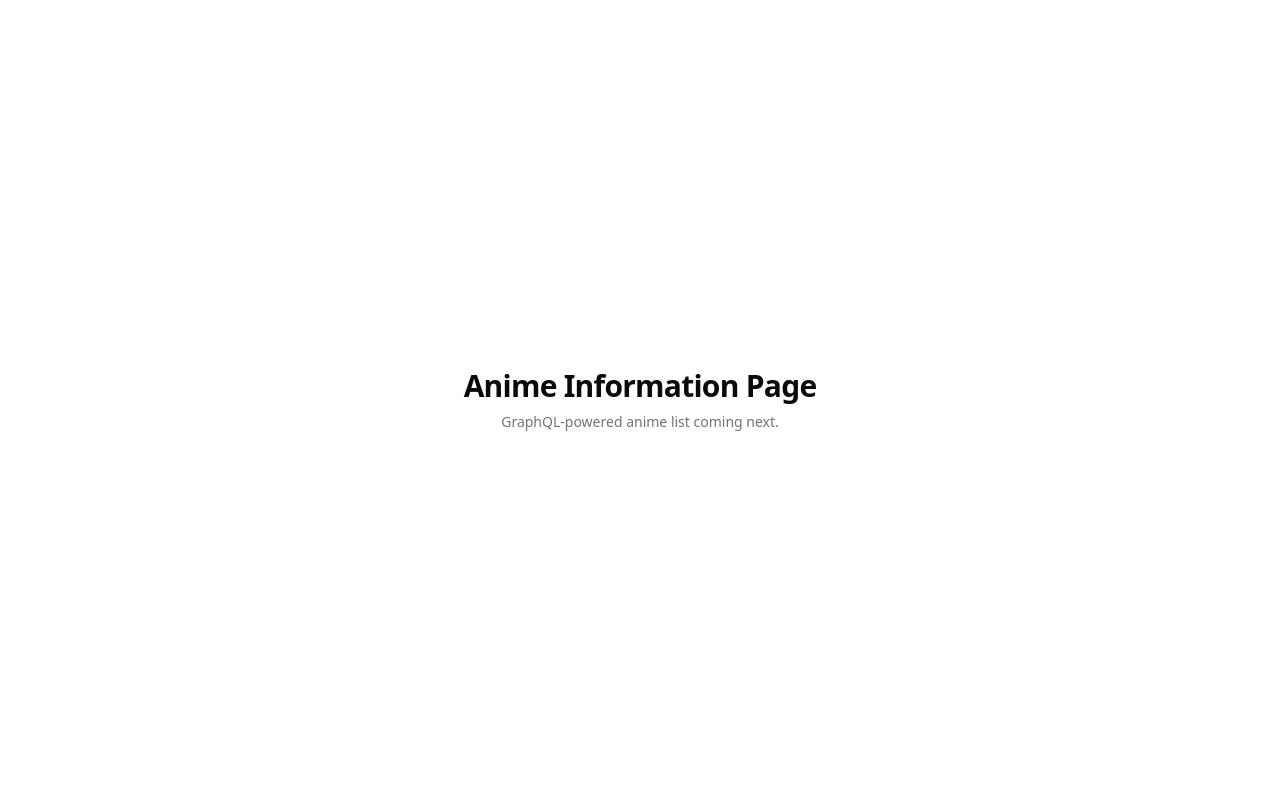
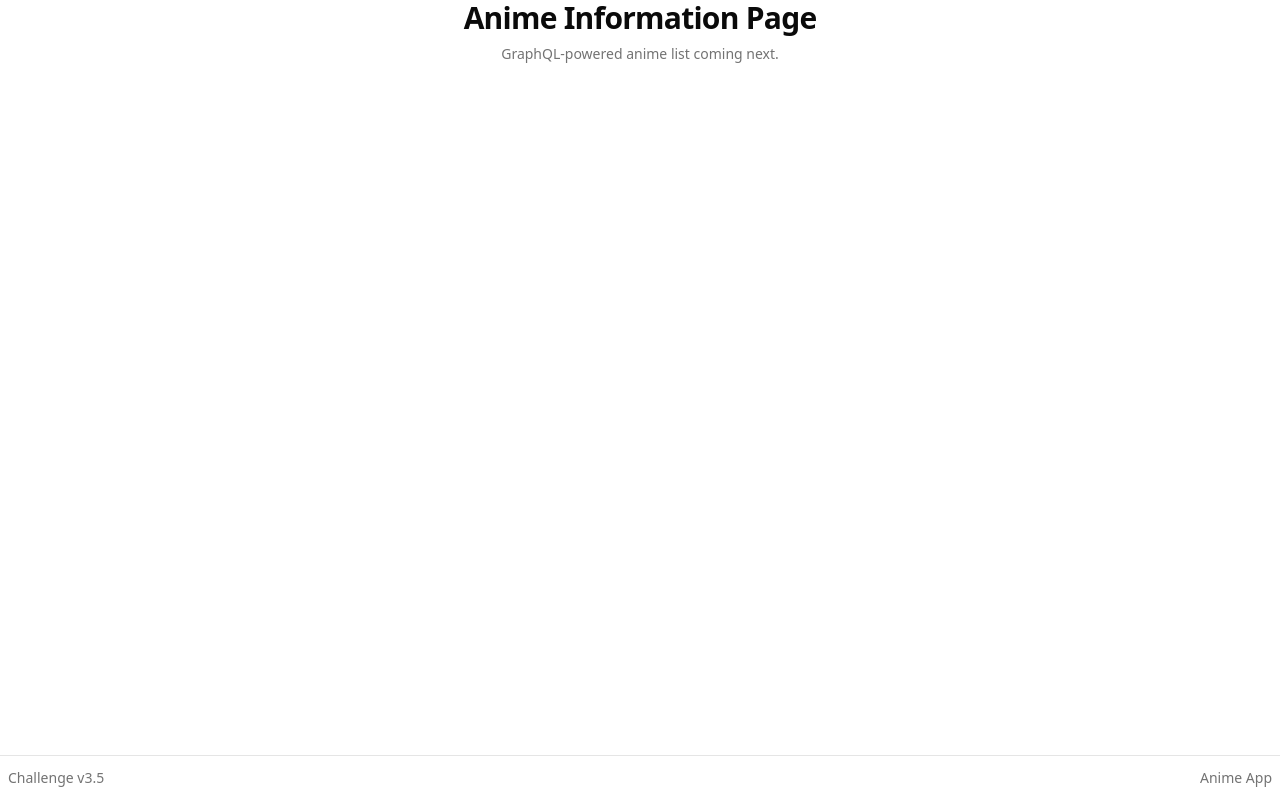
Before and after one commit to SnowPeakLiu/anime-app, a Next.js app in the folder anime-app/: page / in a window 1280 px wide. Built offline with nearby package versions, Linux system fonts and the light colour scheme.

Commit message:
feat: add footer

```diff
--- a/anime-app/src/app/layout.tsx
+++ b/anime-app/src/app/layout.tsx
@@ -1,5 +1,6 @@
 import type { Metadata } from "next";
 import "./globals.css";
+import { Footer } from "@/components/Footer.ui";
 
 export const metadata: Metadata = {
   title: "Anime GraphQL Challenge",
@@ -12,9 +13,10 @@
   children: React.ReactNode;
 }) {
   return (
-    <html lang="en">
-      <body className="min-h-screen bg-background text-foreground antialiased">
-        {children}
+    <html lang="en" className="h-full">
+      <body className="flex min-h-screen flex-col bg-background text-foreground antialiased">
+        <main className="flex-1">{children}</main>
+        <Footer />
       </body>
     </html>
   );
--- a/anime-app/src/app/page.tsx
+++ b/anime-app/src/app/page.tsx
@@ -1,6 +1,6 @@
 export default function Home() {
   return (
-    <main className="flex min-h-screen items-center justify-center">
+    <main className="flex flex-1 items-center justify-center">
       <div className="text-center">
         <h1 className="text-3xl font-semibold tracking-tight">
           Anime Information Page
--- /dev/null
+++ b/anime-app/src/components/Footer.ui.tsx
@@ -0,0 +1,10 @@
+export function Footer() {
+  return (
+    <footer className="w-full border-t bg-background/80 backdrop-blur">
+      <div className="mx-auto flex flex-col items-center justify-between gap-2 px-2 py-3 text-xs text-muted-foreground sm:flex-row sm:text-sm">
+        <span>Challenge v3.5</span>
+        <span >Anime App</span>
+      </div>
+    </footer>
+  );
+}
```
